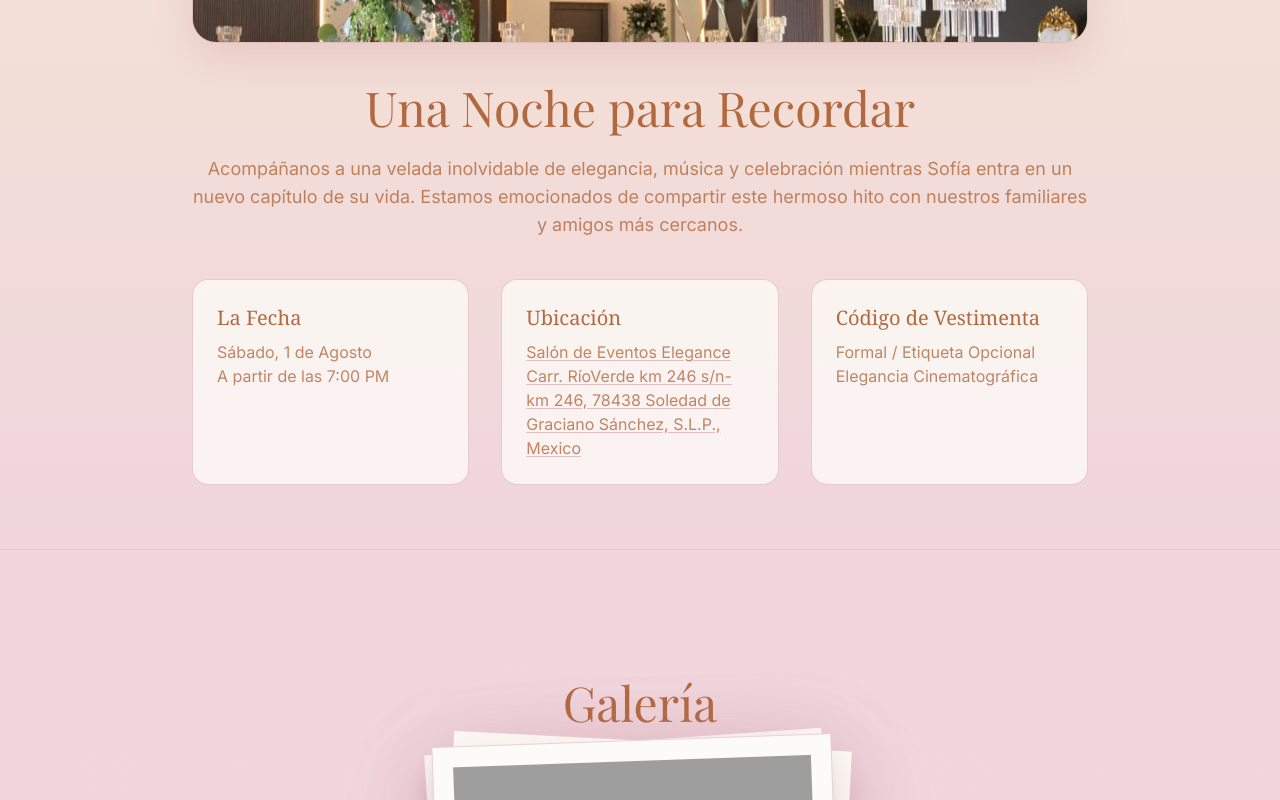
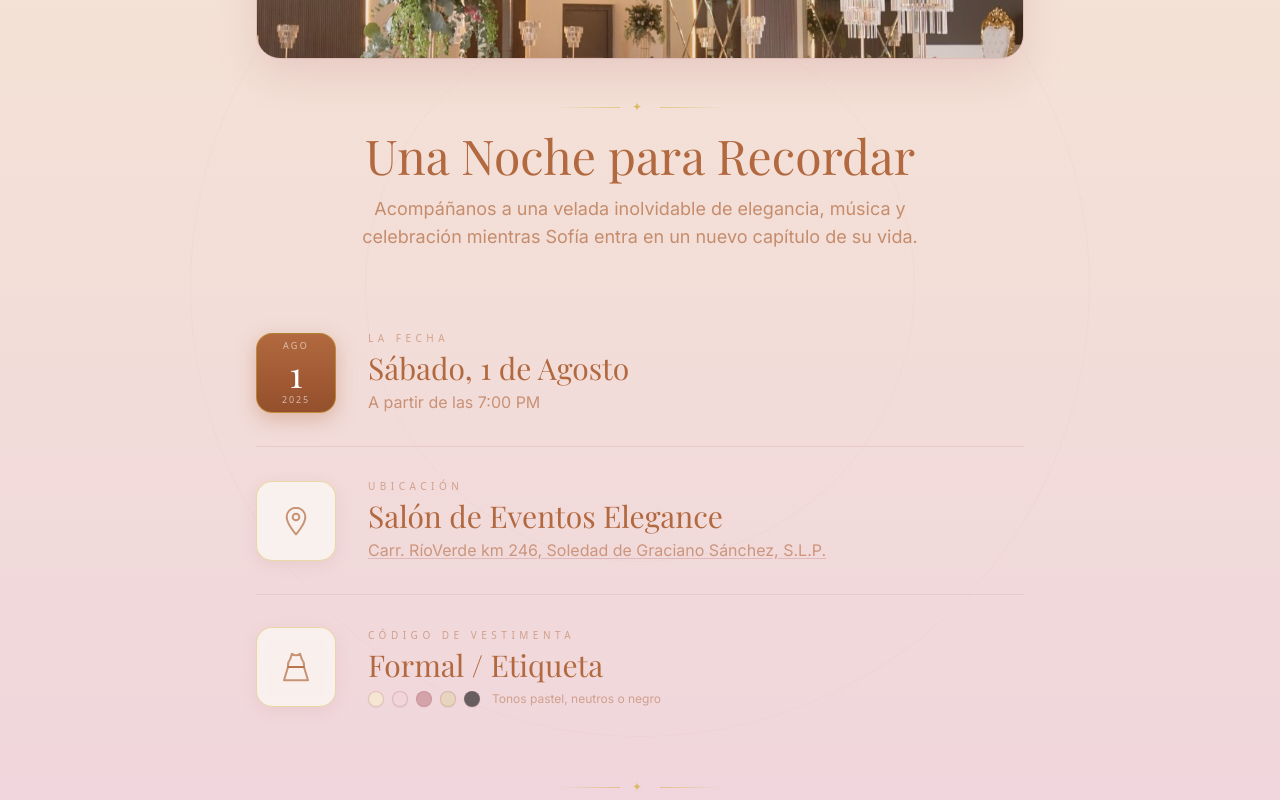
Before and after one commit to zamikos/stack2, a Next.js app in the folder sofia-xv/: page / in a window 1280 px wide. Shown: the part 3500-4300 px from the top of the page. Built offline with nearby package versions, Linux system fonts and the light colour scheme; grey boxes are pictures that could not be loaded; a web font is replaced by a local one.

Commit message:
Update SofiaXV.js

```diff
--- a/sofia-xv/app/SofiaXV.js
+++ b/sofia-xv/app/SofiaXV.js
@@ -99,21 +99,20 @@ const InfiniteCarousel = ({ items, speed = 40 }) => {
 
   return (
     <div
-      className="relative w-full overflow-hidden py-10 bg-transparent border-y border-[#B76E79]/20 cursor-grab active:cursor-grabbing select-none"
-      onMouseDown={(e) => onDragStart(e.clientX)}
+      className="relative w-full overflow-hidden py-10 bg-transparent border-y border-[#B76E79]/20"
       onMouseMove={(e) => onDragMove(e.clientX)}
       onMouseUp={onDragEnd}
       onMouseLeave={onDragEnd}
-      onTouchStart={(e) => onDragStart(e.touches[0].clientX)}
-      onTouchMove={(e) => { e.preventDefault(); onDragMove(e.touches[0].clientX); }}
-      onTouchEnd={onDragEnd}
-      style={{ touchAction: 'none' }}
     >
       <div className="flex items-center">
         <div
           ref={trackRef}
-          className="flex whitespace-nowrap"
-          style={{ width: 'max-content' }}
+          className="flex whitespace-nowrap cursor-grab active:cursor-grabbing select-none"
+          style={{ width: 'max-content', touchAction: 'none' }}
+          onMouseDown={(e) => onDragStart(e.clientX)}
+          onTouchStart={(e) => onDragStart(e.touches[0].clientX)}
+          onTouchMove={(e) => { e.preventDefault(); onDragMove(e.touches[0].clientX); }}
+          onTouchEnd={onDragEnd}
         >
           {extendedItems.map((item, index) => (
             <Polaroid
@@ -716,40 +715,96 @@ export default function SofiaXV() {
       </section>
 
       {/* Details Section */}
-      <section id="details" className="relative z-10 w-full bg-gradient-to-b from-[#F5E6D3] to-[#F0D5DD] min-h-screen flex flex-col justify-center py-16 px-6 border-t border-[#B76E79]/20">
-        <div className="max-w-4xl mx-auto text-center w-full">
-          <div className="relative w-full h-48 md:h-[35vh] max-h-80 rounded-2xl md:rounded-3xl overflow-hidden border border-[#B76E79]/30 mb-8 md:mb-10 shadow-[0_15px_40px_rgba(183,110,121,0.2)] group">
+      <section id="details" className="relative z-10 w-full bg-gradient-to-b from-[#F5E6D3] to-[#F0D5DD] py-20 px-6 border-t border-[#B76E79]/20 overflow-hidden">
+        <div className="absolute top-1/2 left-1/2 -translate-x-1/2 -translate-y-1/2 w-[900px] h-[900px] rounded-full border border-[#B76E79]/5 pointer-events-none" />
+        <div className="absolute top-1/2 left-1/2 -translate-x-1/2 -translate-y-1/2 w-[550px] h-[550px] rounded-full border border-[#B76E79]/5 pointer-events-none" />
+
+        <div className="max-w-3xl mx-auto text-center w-full relative z-10">
+          <div className="relative w-full h-48 md:h-[35vh] max-h-80 rounded-2xl md:rounded-3xl overflow-hidden border border-[#B76E79]/30 mb-10 shadow-[0_15px_40px_rgba(183,110,121,0.2)] group">
             <img
               src="/images/salon/salon.jpg"
               alt="Salón de Eventos Elegance"
               className="w-full h-full object-cover grayscale-[10%] group-hover:grayscale-0 group-hover:scale-105 transition-all duration-1000"
             />
+            <div className="absolute inset-0 bg-gradient-to-t from-[#b2693f]/20 to-transparent" />
           </div>
 
-          <h2 className="text-3xl md:text-5xl mb-4 md:mb-6 font-light text-[#b2693f]">Una Noche para Recordar</h2>
-          <p className="text-base md:text-lg text-[#b2693f]/80 leading-relaxed mb-8 md:mb-10">
-            Acompáñanos a una velada inolvidable de elegancia, música y celebración mientras Sofía entra en un nuevo capítulo de su vida. Estamos emocionados de compartir este hermoso hito con nuestros familiares y amigos más cercanos.
+          <div className="flex items-center justify-center gap-3 mb-4">
+            <div className="h-px w-16 bg-gradient-to-r from-transparent to-[#D4AF37]/50" />
+            <span className="text-[#D4AF37]/70 text-xs tracking-[0.5em]">✦</span>
+            <div className="h-px w-16 bg-gradient-to-l from-transparent to-[#D4AF37]/50" />
+          </div>
+          <h2 className="text-3xl md:text-5xl mb-4 font-light text-[#b2693f] font-playfair">Una Noche para Recordar</h2>
+          <p className="text-base md:text-lg text-[#b2693f]/70 leading-relaxed mb-12 max-w-xl mx-auto">
+            Acompáñanos a una velada inolvidable de elegancia, música y celebración mientras Sofía entra en un nuevo capítulo de su vida.
           </p>
 
-          <div className="grid grid-cols-1 md:grid-cols-3 gap-4 md:gap-8 text-left">
-            <div className="p-5 md:p-6 border border-[#B76E79]/30 rounded-2xl bg-[#FDFBF7]/80 backdrop-blur-sm transition-transform hover:-translate-y-1 hover:border-[#D4AF37]/50 duration-300">
-              <h3 className="text-lg md:text-xl font-serif mb-1 md:mb-2 text-[#b2693f]">La Fecha</h3>
-              <p className="text-sm md:text-base text-[#b2693f]/80">Sábado, 1 de Agosto<br />A partir de las 7:00 PM</p>
+          {/* Detail rows */}
+          <div className="text-left space-y-0">
+
+            {/* La Fecha */}
+            <div className="relative flex items-center gap-5 md:gap-8 py-8 border-b border-[#B76E79]/15 group/row">
+              <div className="relative z-10 flex-shrink-0 w-16 h-16 md:w-20 md:h-20 rounded-2xl border border-[#D4AF37]/50 bg-gradient-to-b from-[#b2693f] to-[#944f2c] flex flex-col items-center justify-center shadow-[0_6px_20px_rgba(178,105,63,0.35)] group-hover/row:shadow-[0_8px_28px_rgba(178,105,63,0.45)] transition-shadow duration-300">
+                <span className="text-[9px] tracking-[0.25em] text-white/60 uppercase font-sans">Ago</span>
+                <span className="text-3xl md:text-4xl font-playfair text-white leading-none">1</span>
+                <span className="text-[9px] tracking-[0.2em] text-white/60 uppercase font-sans">2025</span>
+              </div>
+              <div className="relative z-10 flex-1">
+                <p className="text-[10px] tracking-[0.45em] uppercase text-[#b2693f]/50 mb-1 font-sans">La Fecha</p>
+                <p className="font-playfair text-xl md:text-3xl text-[#b2693f]">Sábado, 1 de Agosto</p>
+                <p className="text-sm md:text-base text-[#b2693f]/65 mt-1">A partir de las 7:00 PM</p>
+              </div>
             </div>
-            <div className="p-5 md:p-6 border border-[#B76E79]/30 rounded-2xl bg-[#FDFBF7]/80 backdrop-blur-sm transition-transform hover:-translate-y-1 hover:border-[#D4AF37]/50 duration-300">
-              <h3 className="text-lg md:text-xl font-serif mb-1 md:mb-2 text-[#b2693f]">Ubicación</h3>
-              <a
-                href="#"
-                onClick={handleAddressClick}
-                className="text-sm md:text-base text-[#b2693f]/80 hover:text-[#D4AF37] underline underline-offset-2 decoration-[#B76E79]/40 hover:decoration-[#D4AF37] transition-colors duration-200 cursor-pointer"
-              >
-                Salón de Eventos Elegance<br />Carr. RíoVerde km 246 s/n-km 246, 78438 Soledad de Graciano Sánchez, S.L.P., Mexico
-              </a>
+
+            {/* Ubicación */}
+            <div className="relative flex items-center gap-5 md:gap-8 py-8 border-b border-[#B76E79]/15 group/row">
+              <div className="relative z-10 flex-shrink-0 w-16 h-16 md:w-20 md:h-20 rounded-2xl border border-[#D4AF37]/40 bg-[#FDFBF7]/70 backdrop-blur-sm flex items-center justify-center shadow-[0_4px_16px_rgba(183,110,121,0.12)] group-hover/row:shadow-[0_6px_22px_rgba(183,110,121,0.2)] transition-shadow duration-300">
+                <svg xmlns="http://www.w3.org/2000/svg" viewBox="0 0 24 24" className="w-7 h-7 md:w-8 md:h-8 text-[#b2693f]/70" fill="none" stroke="currentColor" strokeWidth="1.5" strokeLinecap="round" strokeLinejoin="round">
+                  <path d="M12 2C8.13 2 5 5.13 5 9c0 5.25 7 13 7 13s7-7.75 7-13c0-3.87-3.13-7-7-7z" />
+                  <circle cx="12" cy="9" r="2.5" />
+                </svg>
+              </div>
+              <div className="relative z-10 flex-1">
+                <p className="text-[10px] tracking-[0.45em] uppercase text-[#b2693f]/50 mb-1 font-sans">Ubicación</p>
+                <p className="font-playfair text-xl md:text-3xl text-[#b2693f]">Salón de Eventos Elegance</p>
+                <a
+                  href="#"
+                  onClick={handleAddressClick}
+                  className="text-sm md:text-base text-[#b2693f]/60 hover:text-[#D4AF37] underline underline-offset-2 decoration-[#B76E79]/30 hover:decoration-[#D4AF37] transition-colors duration-200 cursor-pointer mt-1 block"
+                >
+                  Carr. RíoVerde km 246, Soledad de Graciano Sánchez, S.L.P.
+                </a>
+              </div>
             </div>
-            <div className="p-5 md:p-6 border border-[#B76E79]/30 rounded-2xl bg-[#FDFBF7]/80 backdrop-blur-sm transition-transform hover:-translate-y-1 hover:border-[#D4AF37]/50 duration-300">
-              <h3 className="text-lg md:text-xl font-serif mb-1 md:mb-2 text-[#b2693f]">Código de Vestimenta</h3>
-              <p className="text-sm md:text-base text-[#b2693f]/80">Formal / Etiqueta Opcional<br />Elegancia Cinematográfica</p>
+
+            {/* Código de Vestimenta */}
+            <div className="relative flex items-center gap-5 md:gap-8 py-8 group/row">
+              <div className="relative z-10 flex-shrink-0 w-16 h-16 md:w-20 md:h-20 rounded-2xl border border-[#D4AF37]/40 bg-[#FDFBF7]/70 backdrop-blur-sm flex items-center justify-center shadow-[0_4px_16px_rgba(183,110,121,0.12)] group-hover/row:shadow-[0_6px_22px_rgba(183,110,121,0.2)] transition-shadow duration-300">
+                <svg xmlns="http://www.w3.org/2000/svg" viewBox="0 0 24 24" className="w-7 h-7 md:w-8 md:h-8 text-[#b2693f]/70" fill="none" stroke="currentColor" strokeWidth="1.5" strokeLinecap="round" strokeLinejoin="round">
+                  <path d="M9 2 Q12 4.5 15 2 L16.5 6.5 C17.5 7.5 18 9 18 10.5 L18 12 L6 12 L6 10.5 C6 9 6.5 7.5 7.5 6.5 Z" />
+                  <path d="M6 12 L3 22 L21 22 L18 12 Z" />
+                </svg>
+              </div>
+              <div className="relative z-10 flex-1">
+                <p className="text-[10px] tracking-[0.45em] uppercase text-[#b2693f]/50 mb-1 font-sans">Código de Vestimenta</p>
+                <p className="font-playfair text-xl md:text-3xl text-[#b2693f]">Formal / Etiqueta</p>
+                <div className="flex items-center gap-2 mt-2">
+                  <div className="w-4 h-4 rounded-full bg-[#F5E6D3] border border-[#B76E79]/30 shadow-sm" title="Durazno" />
+                  <div className="w-4 h-4 rounded-full bg-[#F0D5DD] border border-[#B76E79]/30 shadow-sm" title="Rosa" />
+                  <div className="w-4 h-4 rounded-full bg-[#B76E79]/50 border border-[#B76E79]/30 shadow-sm" title="Vino rosa" />
+                  <div className="w-4 h-4 rounded-full bg-[#E8D5C0] border border-[#B76E79]/30 shadow-sm" title="Crema" />
+                  <div className="w-4 h-4 rounded-full bg-[#2C2C2C]/70 border border-[#B76E79]/20 shadow-sm" title="Negro" />
+                  <p className="text-xs text-[#b2693f]/50 ml-1">Tonos pastel, neutros o negro</p>
+                </div>
+              </div>
             </div>
+
+          </div>
+
+          <div className="flex items-center justify-center gap-3 mt-10">
+            <div className="h-px w-16 bg-gradient-to-r from-transparent to-[#D4AF37]/50" />
+            <span className="text-[#D4AF37]/70 text-xs tracking-[0.5em]">✦</span>
+            <div className="h-px w-16 bg-gradient-to-l from-transparent to-[#D4AF37]/50" />
           </div>
         </div>
       </section>
```
